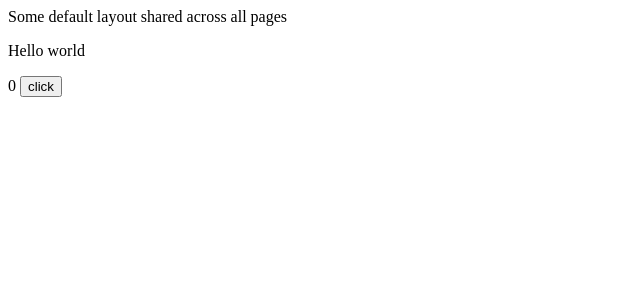
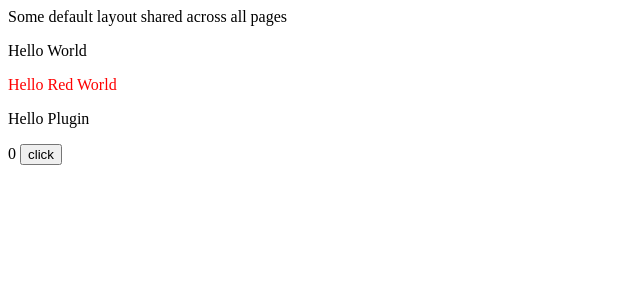
Before and after one commit to kobakei/nuxt3-example, a Nuxt app: page / in a window 1280 px wide. Shown: the top 300 px of the page, without its empty margins (0-640 px from the left). Built offline with nearby package versions, Linux system fonts and the light colour scheme.

Commit message:
Add global component

```diff
--- /dev/null
+++ b/components/global/RedWorld.vue
@@ -0,0 +1,7 @@
+<template>
+  <p style='color: red'>Hello Red World</p>
+</template>
+
+<script setup lang="ts"></script>
+
+<style scoped></style>
--- a/pages/index.vue
+++ b/pages/index.vue
@@ -1,7 +1,11 @@
 <template>
   <div>
+    <HelloWorld />
+
+    <RedWorld />
+
     <p>
-      {{ $hello('world') }}
+      {{ $hello('Plugin') }}
     </p>
 
     <p>
@@ -13,6 +17,7 @@
 
 <script setup lang="ts">
 import { useCounterStore } from '~/stores/counter'
+import RedWorld from '~/components/global/RedWorld.vue'
 
 const store = useCounterStore()
 const { $hello } = useNuxtApp()
```
